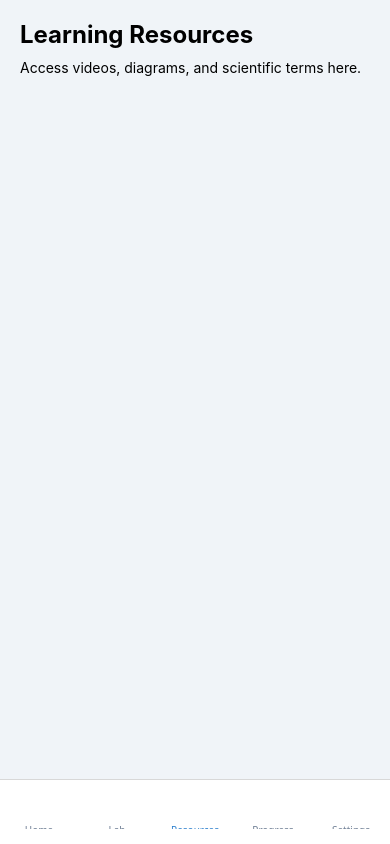
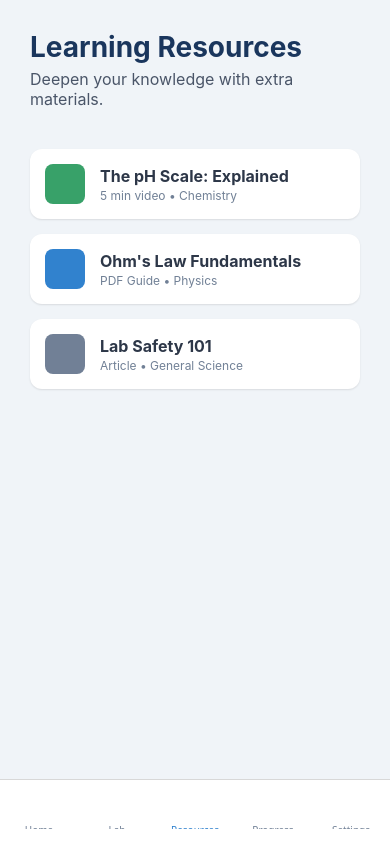
Before and after one commit to djBrandy/seku, a React Native app: screen /Resources in a window 390 px wide. Built offline with nearby package versions, Linux system fonts and the light colour scheme; some icons are missing; what react-native-worklets would draw is missing.

Commit message:
resources screen looks better

```diff
--- a/src/screens/ResourcesScreen.tsx
+++ b/src/screens/ResourcesScreen.tsx
@@ -5,14 +5,89 @@ const ResourcesScreen = () => {
   return (
     <View style={styles.container}>
       <Text style={styles.title}>Learning Resources</Text>
-      <Text>Access videos, diagrams, and scientific terms here.</Text>
+      <Text style={styles.subtitle}>Deepen your knowledge with extra materials.</Text>
+
+      <View style={styles.resourceList}>
+        <View style={styles.resourceItem}>
+          <View style={[styles.iconBox, { backgroundColor: '#38a169' }]} />
+          <View style={styles.resourceText}>
+            <Text style={styles.resourceTitle}>The pH Scale: Explained</Text>
+            <Text style={styles.resourceMeta}>5 min video • Chemistry</Text>
+          </View>
+        </View>
+
+        <View style={styles.resourceItem}>
+          <View style={[styles.iconBox, { backgroundColor: '#3182ce' }]} />
+          <View style={styles.resourceText}>
+            <Text style={styles.resourceTitle}>Ohm's Law Fundamentals</Text>
+            <Text style={styles.resourceMeta}>PDF Guide • Physics</Text>
+          </View>
+        </View>
+
+        <View style={styles.resourceItem}>
+          <View style={[styles.iconBox, { backgroundColor: '#718096' }]} />
+          <View style={styles.resourceText}>
+            <Text style={styles.resourceTitle}>Lab Safety 101</Text>
+            <Text style={styles.resourceMeta}>Article • General Science</Text>
+          </View>
+        </View>
+      </View>
     </View>
   );
 };
 
 const styles = StyleSheet.create({
-  container: { flex: 1, padding: 20, backgroundColor: '#f0f4f8' },
-  title: { fontSize: 24, fontWeight: 'bold', marginBottom: 10 },
+  container: {
+    flex: 1,
+    padding: 30,
+    backgroundColor: '#f0f4f8'
+  },
+  title: {
+    fontSize: 28,
+    fontWeight: 'bold',
+    color: '#1a365d',
+    marginBottom: 5
+  },
+  subtitle: {
+    fontSize: 16,
+    color: '#4a5568',
+    marginBottom: 30,
+  },
+  resourceList: {
+    marginTop: 10,
+  },
+  resourceItem: {
+    flexDirection: 'row',
+    backgroundColor: 'white',
+    borderRadius: 12,
+    padding: 15,
+    marginBottom: 15,
+    alignItems: 'center',
+    elevation: 2,
+    shadowColor: '#000',
+    shadowOffset: { width: 0, height: 1 },
+    shadowOpacity: 0.1,
+    shadowRadius: 2,
+  },
+  iconBox: {
+    width: 40,
+    height: 40,
+    borderRadius: 8,
+    marginRight: 15,
+  },
+  resourceText: {
+    flex: 1,
+  },
+  resourceTitle: {
+    fontSize: 16,
+    fontWeight: 'bold',
+    color: '#2d3748',
+    marginBottom: 2,
+  },
+  resourceMeta: {
+    fontSize: 12,
+    color: '#718096',
+  }
 });
 
 export default ResourcesScreen;
```
